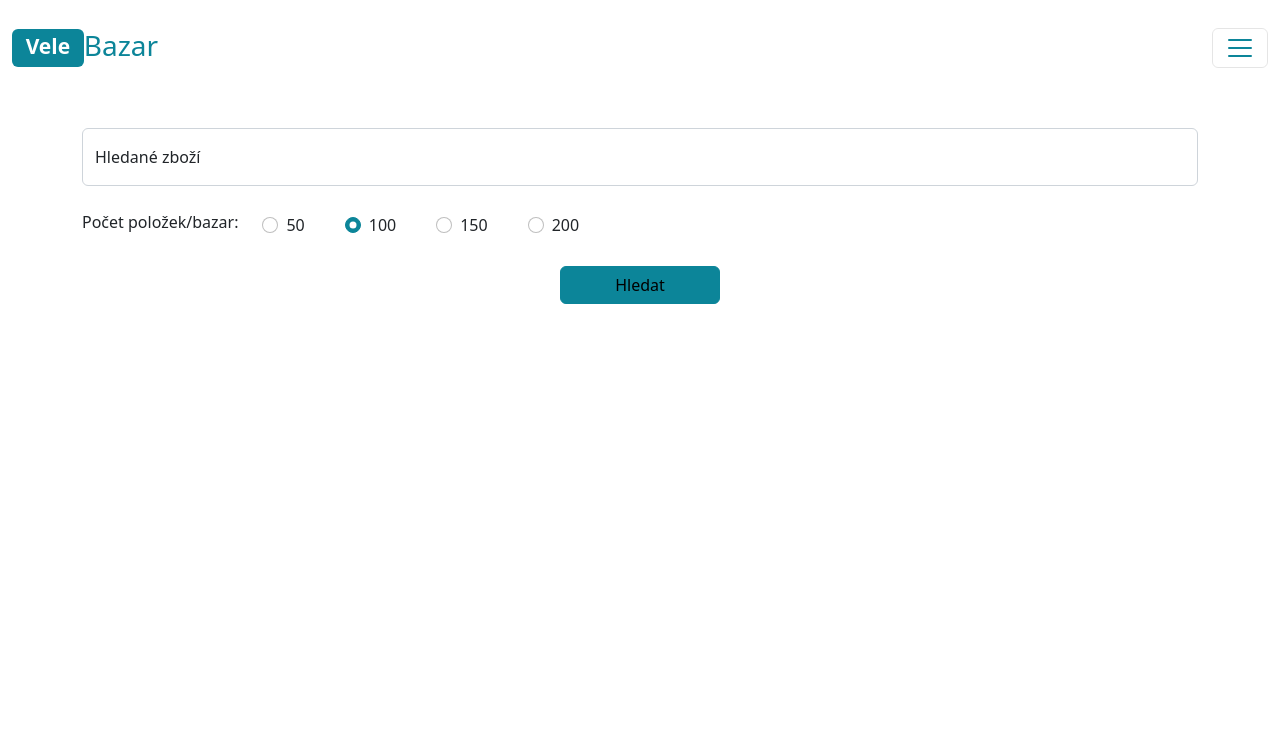
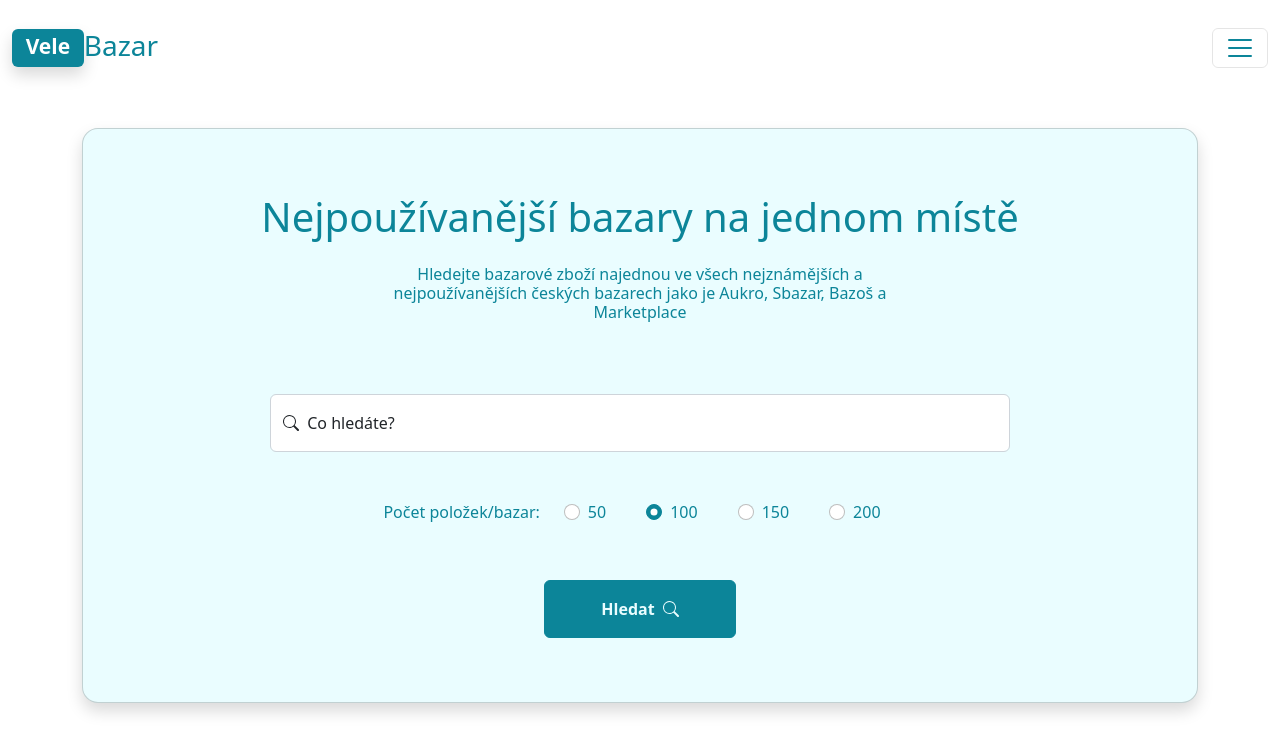
Before and after one commit to janjelinekjr/baz_v1, a React (Create React App) app: page / in a window 1280 px wide. Shown: the top 752 px of the page. Built offline with nearby package versions, Linux system fonts and the light colour scheme.

Commit message:
added shadows to logo, redesign first section of mainpage-searchform

```diff
--- a/package.json
+++ b/package.json
@@ -14,6 +14,7 @@
     "axios": "^1.4.0",
     "body-parser": "^1.20.2",
     "bootstrap": "^5.2.3",
+    "bootstrap-icons": "^1.10.5",
     "clsx": "^1.2.1",
     "cors": "^2.8.5",
     "dayjs": "^1.11.7",
@@ -22,6 +23,7 @@
     "nodemon": "^2.0.22",
     "react": "^18.2.0",
     "react-bootstrap": "^2.7.4",
+    "react-bootstrap-icons": "^1.10.3",
     "react-dom": "^18.2.0",
     "react-hook-form": "^7.43.9",
     "react-redux": "^8.0.5",
--- a/src/index.scss
+++ b/src/index.scss
@@ -17,7 +17,7 @@ body {
 }
 
 .m-btn {
-  width: 10rem;
+  width: 12rem;
 }
 
 .home-img {
--- a/src/pages/common/header/Header.tsx
+++ b/src/pages/common/header/Header.tsx
@@ -15,11 +15,11 @@ const Header = () => {
                         setSwitchHeader(false)
                     }}>
                         {!switchHeader ? <h3 className={clsx('mb-0', 'd-flex')}>
-                            <Badge>Vele</Badge><span
+                            <Badge className='shadow'>Vele</Badge><span
                             className={clsx('text-primary', 'align-self-end', 'pb-1')}>Bazar</span>
                         </h3> : <h3 className={clsx('mb-0', 'd-flex', 'gap-1')}>
                             <span
-                                className={clsx('text-primary', 'align-self-end', 'pb-1')}>Vele</span><Badge>Bazar</Badge>
+                                className={clsx('text-primary', 'align-self-end', 'pb-1')}>Vele</span><Badge className='shadow'>Bazar</Badge>
                         </h3>
                         }
                     </Navbar.Brand>
--- a/src/pages/common/searchForm/SearchForm.tsx
+++ b/src/pages/common/searchForm/SearchForm.tsx
@@ -1,8 +1,10 @@
 import {useForm} from "react-hook-form";
-import {Button, FloatingLabel, Form} from "react-bootstrap";
+import {Button, Card, FloatingLabel, Form} from "react-bootstrap";
 import {aukroGoodsFetch, clearData, sbazarGoodsFetch, setSearchValue} from "../../../store/slices/goodsSlice";
 import {FetchAukroGoodsInputData, FetchSbazarGoodsInputData} from "../../../services/entities/Goods";
 import {useAppDispatch} from "../../../store/store";
+import clsx from "clsx";
+import {Search} from "react-bootstrap-icons";
 
 const SearchForm = () => {
     const {register, watch, handleSubmit} = useForm();
@@ -12,7 +14,7 @@ const SearchForm = () => {
     const onSubmit = (data: any) => {
         dispatch(setSearchValue(data.searchValue))
 
-        if(numItemsPerBazar) {
+        if (numItemsPerBazar) {
             dispatch(clearData())
         }
 
@@ -32,12 +34,29 @@ const SearchForm = () => {
     };
 
     return (
+        <Card className={clsx('shadow', 'bg-light', 'rounded-4')}>
+            <Card.Body>
+                <div className={clsx('d-flex', 'flex-column', 'gap-3', 'p-5')}>
+                    <h1 className={clsx('text-center', 'text-primary')}>Nejpoužívanější bazary na jednom místě</h1>
+                    <div className={clsx('d-flex', 'justify-content-center', 'mb-5')}>
+                        <h6 className={clsx('text-center', 'w-50', 'text-primary')}>Hledejte bazarové zboží najednou ve všech nejznámějších a
+                            nejpoužívanějších českých bazarech jako je Aukro, Sbazar, Bazoš a Marketplace</h6>
+                    </div>
                     <Form onSubmit={handleSubmit(onSubmit)}>
-            <div className='d-flex flex-column gap-4'>
-                <FloatingLabel controlId="floatingSearch" label="Hledané zboží">
-                    <Form.Control type="text" placeholder="Hledané zboží" {...register("searchValue")} />
+                        <div className='d-flex flex-column gap-5'>
+                            <div className={clsx('d-flex', 'justify-content-center')}>
+                                <FloatingLabel
+                                    controlId="floatingSearch"
+                                    label={<span className={clsx('d-flex', 'gap-2')}><Search
+                                        className='align-self-center'/><span>Co hledáte?</span></span>}
+                                    className={clsx('w-75')}>
+                                    <Form.Control type="text"
+                                                  placeholder="Hledané zboží" {...register("searchValue")} />
                                 </FloatingLabel>
-                <div className='d-flex gap-4 align-items-center w-50'>
+                            </div>
+
+                            <div className={clsx('d-flex', 'justify-content-center')}>
+                                <div className='d-flex gap-4 text-primary'>
                                     <Form.Label>Počet položek/bazar:</Form.Label>
                                     <Form.Check
                                         {...register("numItemsPerBazar")}
@@ -73,11 +92,20 @@ const SearchForm = () => {
                                         id={`200`}
                                     />
                                 </div>
-                <div className='text-center'>
-                    <Button className='m-btn' type='submit'>Hledat</Button>
+                            </div>
+                            <div className={clsx('d-flex', 'justify-content-center')}>
+                                <Button
+                                    className={clsx('m-btn', 'text-light', 'd-flex', 'justify-content-center', 'gap-2', 'fw-semibold', 'p-3')}
+                                    type='submit'><span>Hledat</span><Search
+                                    className={clsx('align-self-center')}/>
+                                </Button>
                             </div>
                         </div>
                     </Form>
+                </div>
+            </Card.Body>
+        </Card>
+
     );
 }
 
```
Also changed, not shown: 1 other file (tests, documents, lock files or other folders). Lines whose indentation alone changed are shown as unchanged.
